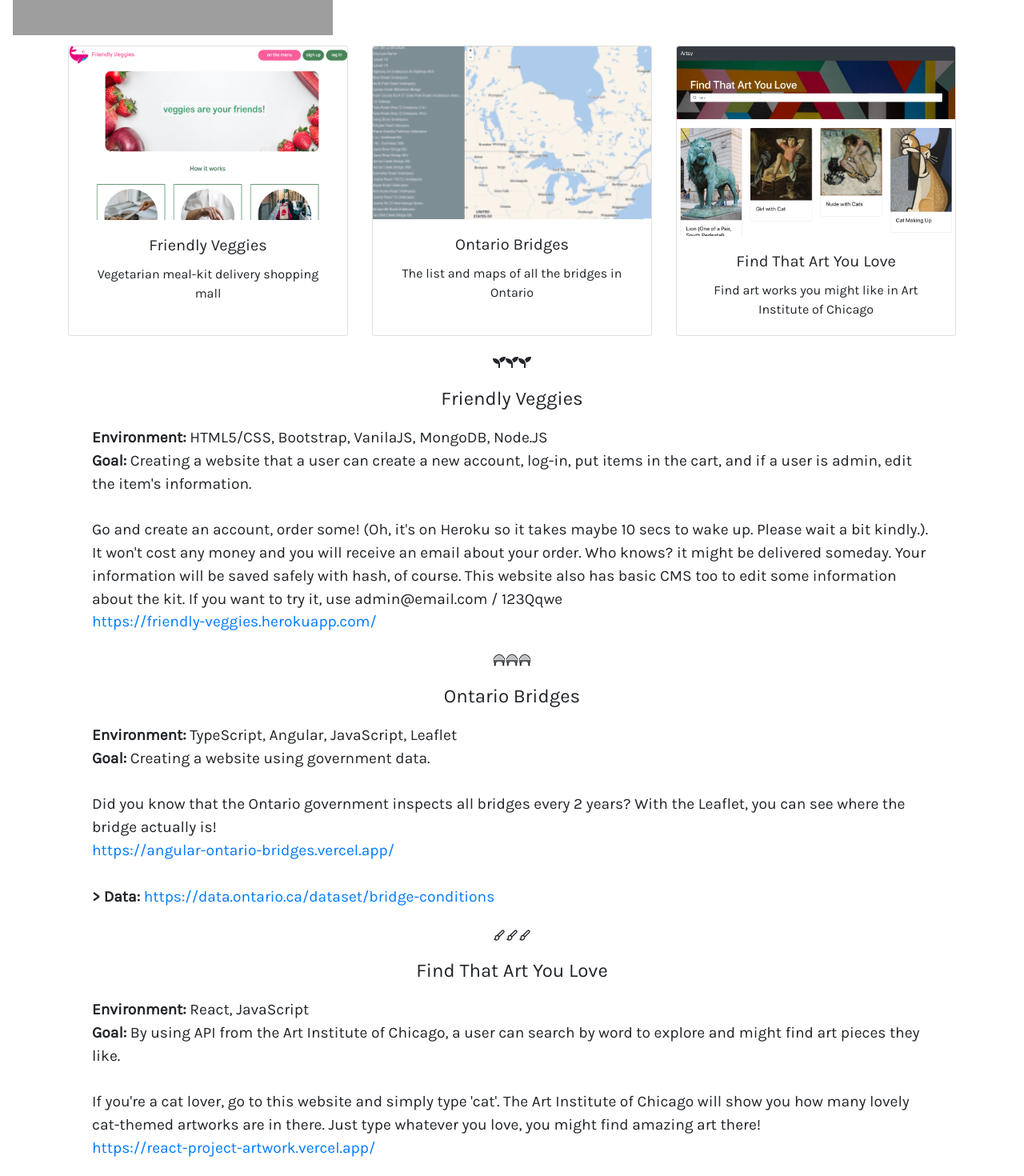
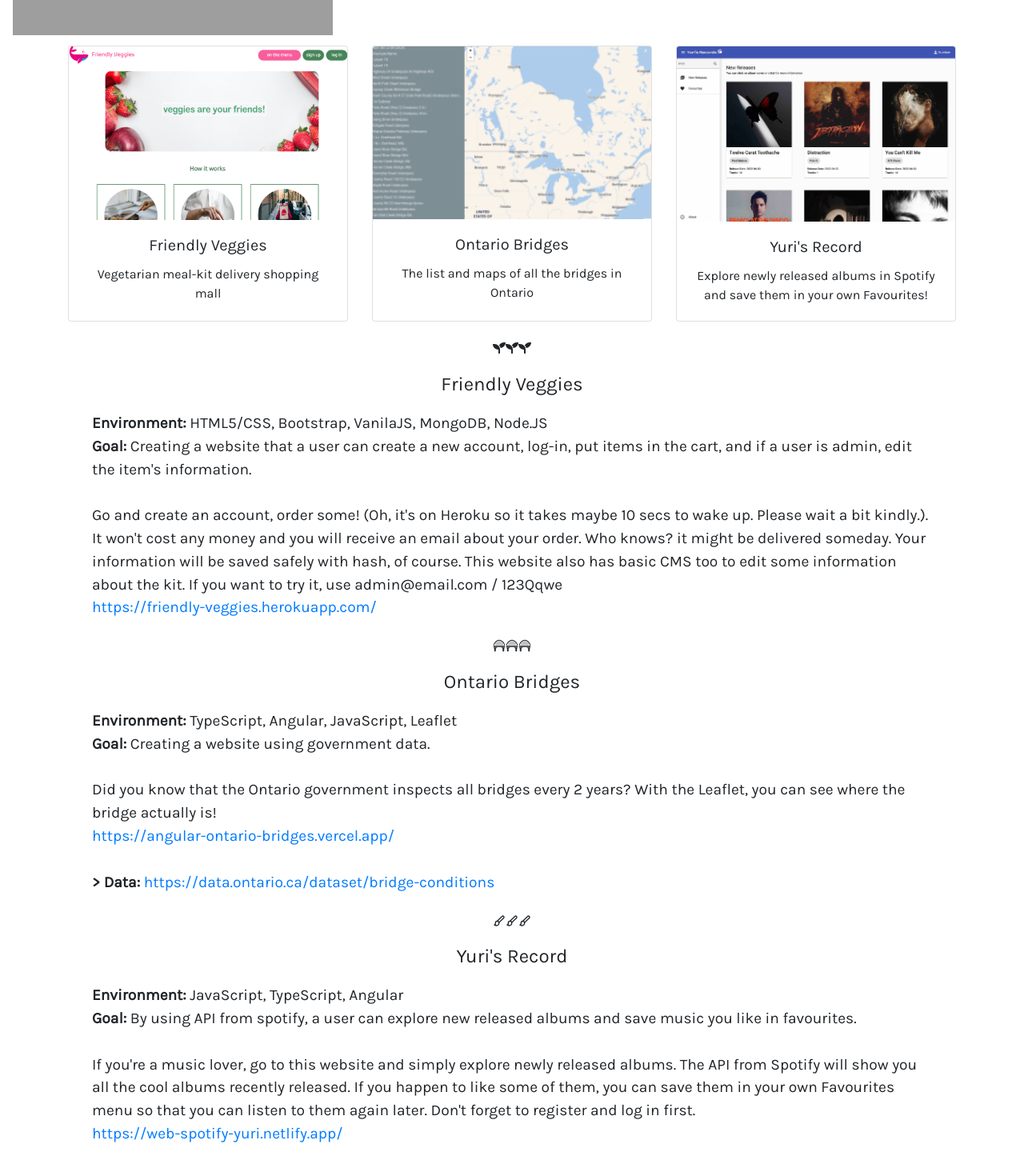
Before and after one commit to yulque/portfolio, a React (Create React App) app: page /portfolio in a window 1280 px wide. Shown: the part 269-1739 px from the top of the page at 80% size. Built offline with nearby package versions, Linux system fonts and the light colour scheme; grey boxes are pictures that could not be loaded.

Commit message:
yuri's record added

```diff
--- a/package.json
+++ b/package.json
@@ -2,6 +2,7 @@
   "name": "portfolio",
   "version": "0.1.0",
   "private": true,
+  "type": "module",
   "dependencies": {
     "@fortawesome/fontawesome-svg-core": "^1.2.34",
     "@fortawesome/free-solid-svg-icons": "^5.15.2",
--- a/src/Portfolio.js
+++ b/src/Portfolio.js
@@ -40,11 +40,12 @@
             rel="noreferrer"
             href="https://react-project-artwork.vercel.app/"
           >
-            <Card.Img variant="top" src="/artwork.png" />
+            <Card.Img variant="top" src="/record.jpg" />
             <Card.Body>
-              <Card.Title>Find That Art You Love</Card.Title>
+              <Card.Title>Yuri's Record</Card.Title>
               <Card.Text>
-                Find art works you might like in Art Institute of Chicago
+                Explore newly released albums in Spotify and save them in your
+                own Favourites!
               </Card.Text>
             </Card.Body>
           </a>
@@ -123,7 +124,7 @@
           <BiPaint />
           <BiPaint />
           <BiPaint />
-          <div>
+          {/* <div>
             <h4>Find That Art You Love</h4>
             <p>
               <strong>Environment: </strong>React, JavaScript
@@ -146,6 +147,31 @@
                 https://react-project-artwork.vercel.app/
               </a>
             </p>
+          </div> */}
+          <div>
+            <h4>Yuri's Record</h4>
+            <p>
+              <strong>Environment: </strong> JavaScript, TypeScript, Angular
+              <br />
+              <strong>Goal: </strong>By using API from spotify, a user can
+              explore new released albums and save music you like in favourites.
+              <br />
+              <br />
+              If you're a music lover, go to this website and simply explore
+              newly released albums. The API from Spotify will show you all the
+              cool albums recently released. If you happen to like some of them,
+              you can save them in your own Favourites menu so that you can
+              listen to them again later. Don't forget to register and log in
+              first.
+              <br />
+              <a
+                target="_blank"
+                rel="noreferrer"
+                href="https://web-spotify-yuri.netlify.app/"
+              >
+                https://web-spotify-yuri.netlify.app/
+              </a>
+            </p>
           </div>
         </Container>
       </Container>
```
Also changed, not shown: public/record.jpg (added), 1 other file (tests, documents, lock files or other folders).
